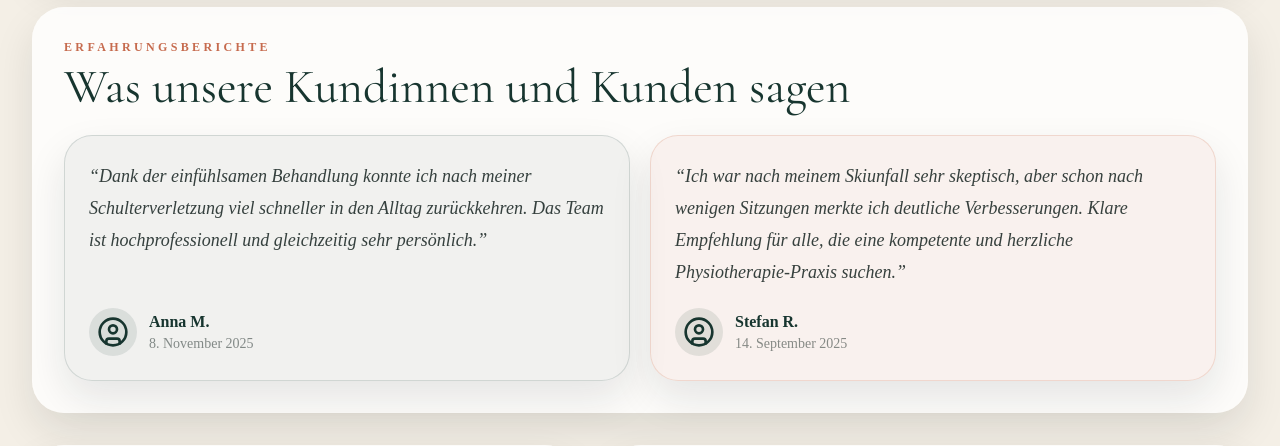
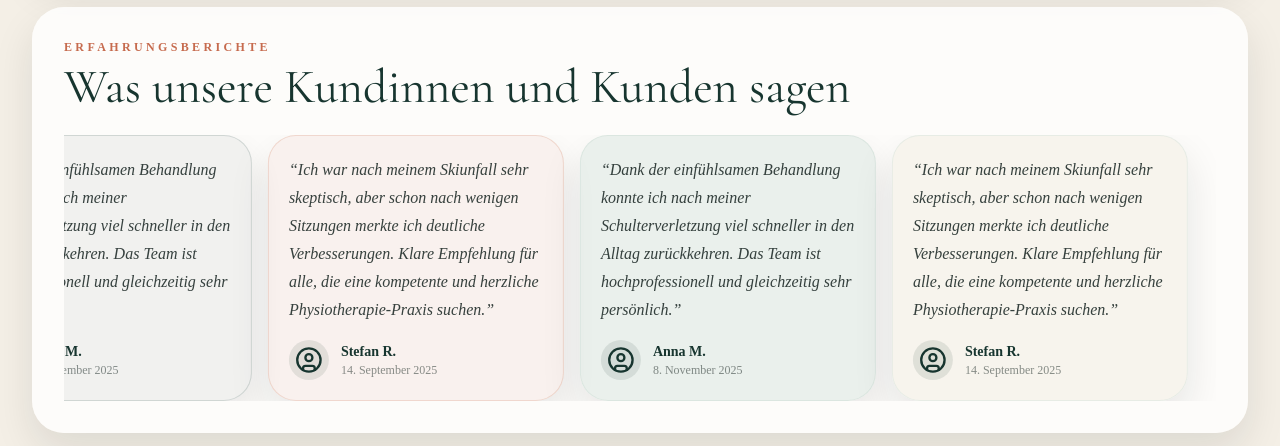
Before and after one commit to niwo/centrenext, a Next.js app: page /de in a window 1280 px wide. Shown: the part 1980-2426 px from the top of the page. Built offline with nearby package versions, Linux system fonts and the light colour scheme.

Commit message:
feat: add auto-scrolling testimonials on homepage

```diff
--- a/app/globals.css
+++ b/app/globals.css
@@ -76,4 +76,36 @@ body {
   .section-kicker {
     @apply text-xs font-semibold uppercase tracking-[0.28em] text-clay;
   }
+
+  .testimonials-marquee {
+    position: relative;
+    overflow: hidden;
+  }
+
+  .testimonials-track {
+    display: flex;
+    gap: 1rem;
+    width: max-content;
+    animation: testimonials-scroll 34s linear infinite;
+  }
+
+  .testimonials-marquee:hover .testimonials-track {
+    animation-play-state: paused;
+  }
 }
+
+@keyframes testimonials-scroll {
+  from {
+    transform: translateX(0);
+  }
+
+  to {
+    transform: translateX(-50%);
+  }
+}
+
+@media (prefers-reduced-motion: reduce) {
+  .testimonials-track {
+    animation: none;
+  }
+}
--- a/components/sections/testimonials-section.tsx
+++ b/components/sections/testimonials-section.tsx
@@ -21,6 +21,8 @@ const cardColors = [
 ] as const;
 
 export function TestimonialsSection({ testimonials, locale }: TestimonialsSectionProps) {
+  const scrollingItems = [...testimonials.items, ...testimonials.items];
+
   return (
     <section id="testimonials" className="section-shell space-y-6">
       <div className="space-y-2">
@@ -28,13 +30,14 @@ export function TestimonialsSection({ testimonials, locale }: TestimonialsSectio
         <h2 className="section-title">{testimonials.title}</h2>
       </div>
 
-      <div className="grid gap-5 sm:grid-cols-2">
-        {testimonials.items.map((item, index) => (
+      <div className="testimonials-marquee">
+        <div className="testimonials-track">
+          {scrollingItems.map((item, index) => (
             <Card
-            key={item.slug}
-            className={`flex flex-col gap-5 p-6 border ${cardColors[index % cardColors.length]}`}
+              key={`${item.slug}-${index}`}
+              className={`flex w-[17rem] shrink-0 flex-col gap-4 border p-5 sm:w-[18.5rem] ${cardColors[index % cardColors.length]}`}
             >
-            <blockquote className="flex-1 text-lg leading-8 text-ink/85 italic">
+              <blockquote className="flex-1 text-base leading-7 text-ink/85 italic">
                 &ldquo;{item.quote}&rdquo;
               </blockquote>
 
@@ -44,20 +47,20 @@ export function TestimonialsSection({ testimonials, locale }: TestimonialsSectio
                     <Image
                       src={item.image}
                       alt={item.name}
-                    width={48}
-                    height={48}
-                    className="h-12 w-12 object-cover"
+                      width={40}
+                      height={40}
+                      className="h-10 w-10 object-cover"
                     />
                   </div>
                 ) : (
-                <div className="flex h-12 w-12 shrink-0 items-center justify-center rounded-full bg-forest/10 text-forest">
-                  <UserCircle className="h-8 w-8" />
+                  <div className="flex h-10 w-10 shrink-0 items-center justify-center rounded-full bg-forest/10 text-forest">
+                    <UserCircle className="h-7 w-7" />
                   </div>
                 )}
                 <div>
-                <p className="font-semibold text-forest">{item.name}</p>
+                  <p className="text-sm font-semibold text-forest">{item.name}</p>
                   {item.date && (
-                  <p className="text-sm text-ink/50">
+                    <p className="text-xs text-ink/50">
                       {new Intl.DateTimeFormat(locale, { dateStyle: "long" }).format(new Date(item.date))}
                     </p>
                   )}
@@ -66,6 +69,7 @@ export function TestimonialsSection({ testimonials, locale }: TestimonialsSectio
             </Card>
           ))}
         </div>
+      </div>
     </section>
   );
 }
```
Lines whose indentation alone changed are shown as unchanged.
